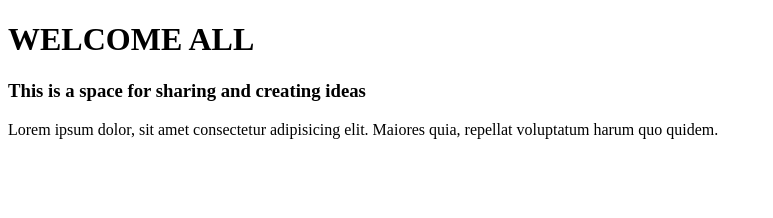
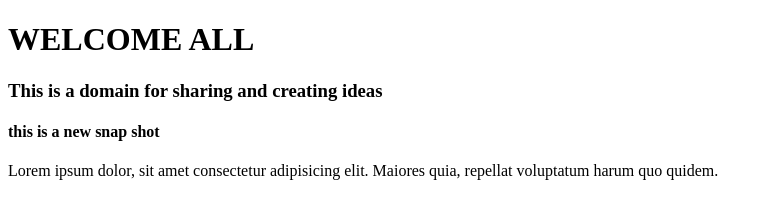
Before and after one commit to Falzky/git.project, a plain HTML site: page index.html in a window 1280 px wide. Shown: the whole page, without its empty margins (0-773 px from the left). Drawn offline with Linux system fonts and the light colour scheme.

Commit message:
new message

```diff
--- a/index.html
+++ b/index.html
@@ -7,7 +7,8 @@
   </head>
   <body>
     <h1>WELCOME ALL</h1>
-    <h3>This is a space for sharing and creating ideas</h3>
+    <h3>This is a domain for sharing and creating ideas</h3>
+    <h4>this is a new snap shot</h4>
     <p>
       Lorem ipsum dolor, sit amet consectetur adipisicing elit. Maiores quia,
       repellat voluptatum harum quo quidem.
```
